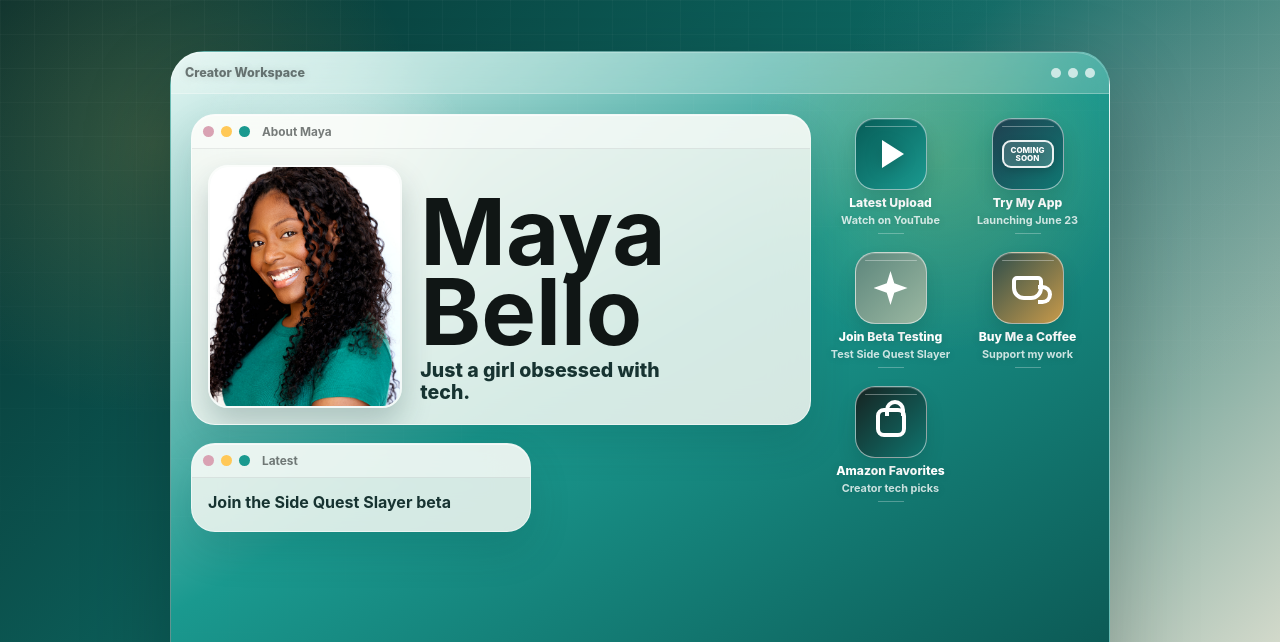
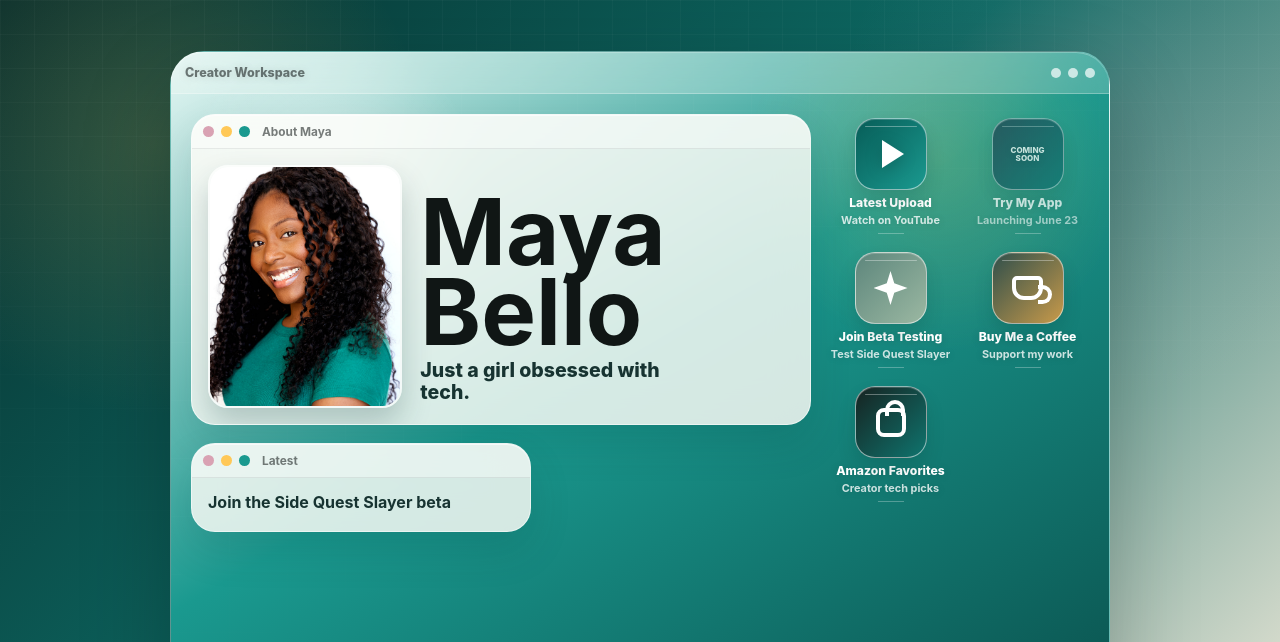
Before and after one commit to maya-loves-code/maya-link-in-bio, a website built with Vite: page index.html in a window 1280 px wide. Shown: the top 642 px of the page. Built offline with nearby package versions, Linux system fonts and the light colour scheme.

Commit message:
Add beta form link and disabled app styling

```diff
--- a/src/content.js
+++ b/src/content.js
@@ -39,7 +39,7 @@ export const content = {
       label: "Join Beta Testing",
       detail: "Test Side Quest Slayer",
       icon: "spark",
-      url: "APP_TWO_TESTER_FORM_URL",
+      url: "https://docs.google.com/forms/d/e/1FAIpQLSfd7-zDLKNcxnC06dKqQzqwl__xGyy7C8r_2Sc23Gi1jEhD3Q/viewform?usp=sharing&ouid=100448004671630776622",
     },
     {
       label: "Buy Me a Coffee",
--- a/src/styles.css
+++ b/src/styles.css
@@ -347,6 +347,23 @@ h1 {
     0 14px 24px rgba(3, 48, 45, 0.2);
 }
 
+.desktop-icon[aria-disabled="true"] {
+  cursor: default;
+}
+
+.desktop-icon[aria-disabled="true"] .icon-tile,
+.desktop-icon[aria-disabled="true"] .icon-label,
+.desktop-icon[aria-disabled="true"] .icon-detail {
+  opacity: 0.72;
+}
+
+.desktop-icon[aria-disabled="true"]:hover .icon-tile {
+  transform: none;
+  box-shadow:
+    inset 0 1px 0 rgba(255, 255, 255, 0.18),
+    0 10px 18px rgba(3, 48, 45, 0.16);
+}
+
 .desktop-icon.featured .icon-tile {
   background: linear-gradient(135deg, #075d58, #1a998f);
 }
@@ -392,10 +409,7 @@ h1 {
   min-height: 28px;
   display: grid;
   place-items: center;
-  padding: 4px 5px;
-  border: 2px solid rgba(255, 255, 255, 0.9);
-  border-radius: 9px;
-  background: rgba(255, 255, 255, 0.16);
+  padding: 0 2px;
   color: #fff;
   font-size: 0.5rem;
   font-weight: 850;
@@ -403,7 +417,6 @@ h1 {
   text-align: center;
   text-transform: uppercase;
   text-wrap: balance;
-  box-shadow: 0 3px 8px rgba(0, 0, 0, 0.16);
 }
 
 .rocket-glyph {
```
